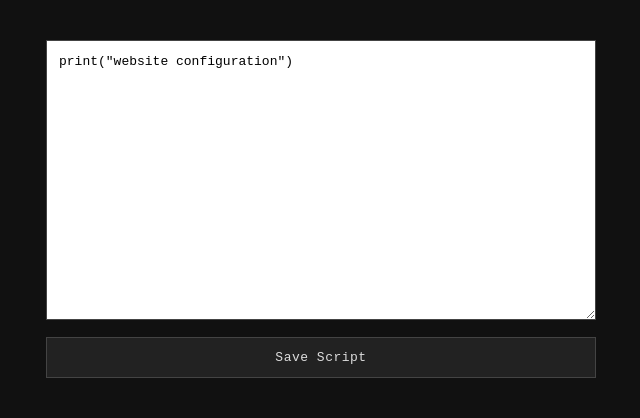
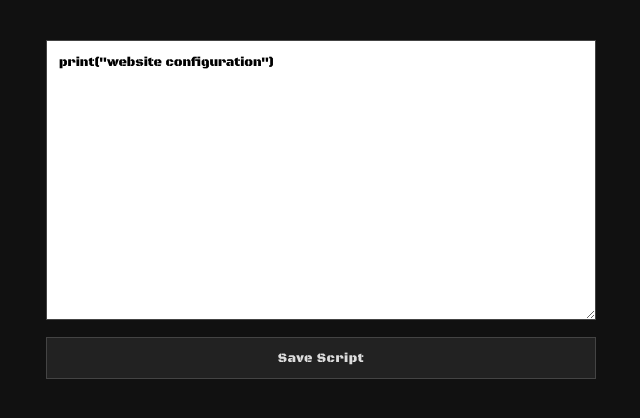
Before and after one commit to hehefhgdfgt/lua-script-manager, a website: page public/index.html in a window 1280 px wide. Shown: the whole page, without its empty margins (319-959 px from the left). Drawn offline with Linux system fonts and the light colour scheme.

Commit message:
Add Fortnite-style font (Black Ops One)

```diff
--- a/public/index.html
+++ b/public/index.html
@@ -4,9 +4,10 @@
     <meta charset="UTF-8">
     <meta name="viewport" content="width=device-width, initial-scale=1.0">
     <title></title>
+    <link href="https://fonts.googleapis.com/css2?family=Black+Ops+One&display=swap" rel="stylesheet">
     <style>
         body {
-            font-family: 'Courier New', monospace;
+            font-family: 'Black Ops One', cursive;
             background: #111;
             color: #aaa;
             margin: 0;
@@ -25,7 +26,7 @@
             color: #000;
             border: 1px solid #444;
             padding: 12px;
-            font-family: 'Courier New', monospace;
+            font-family: 'Black Ops One', cursive;
             font-size: 13px;
             resize: vertical;
             box-sizing: border-box;
@@ -42,7 +43,7 @@
             background: #222;
             color: #ddd;
             border: 1px solid #444;
-            font-family: 'Courier New', monospace;
+            font-family: 'Black Ops One', cursive;
             font-size: 13px;
             cursor: pointer;
             letter-spacing: 0.5px;
```
